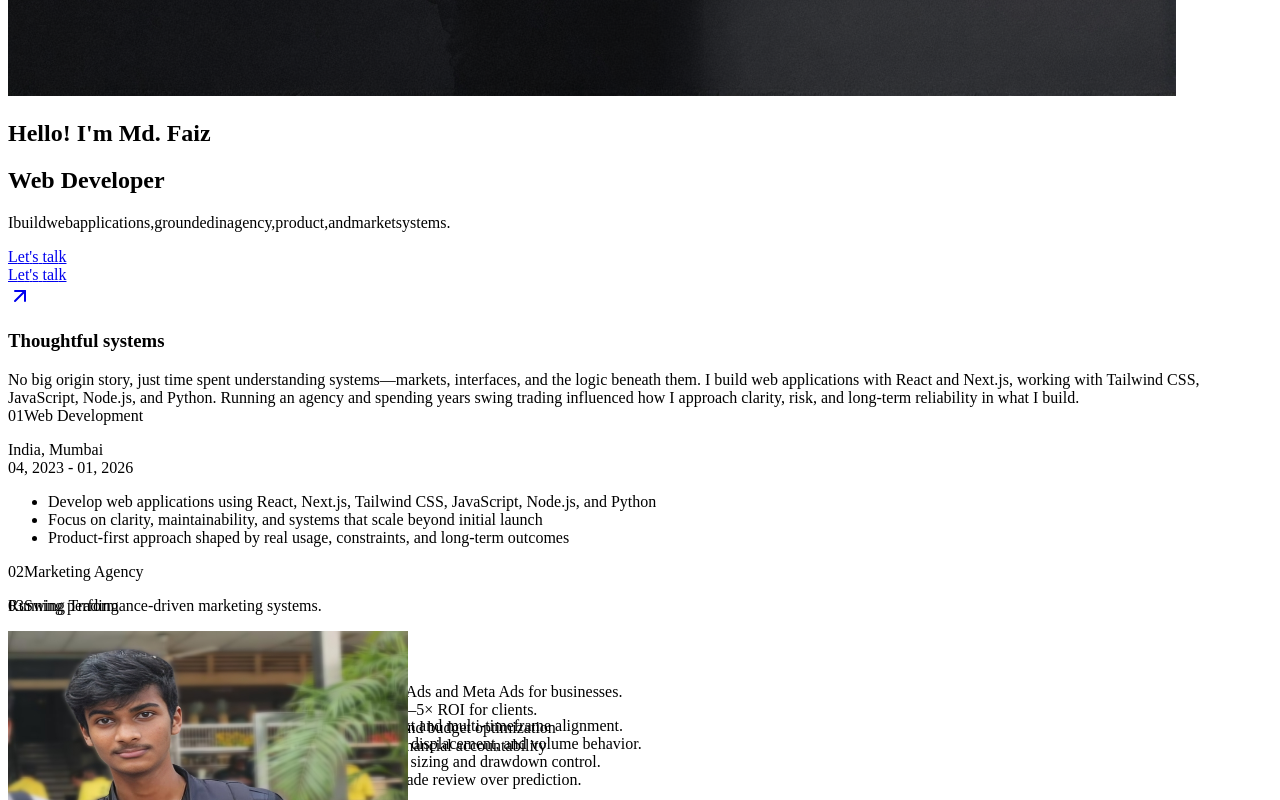
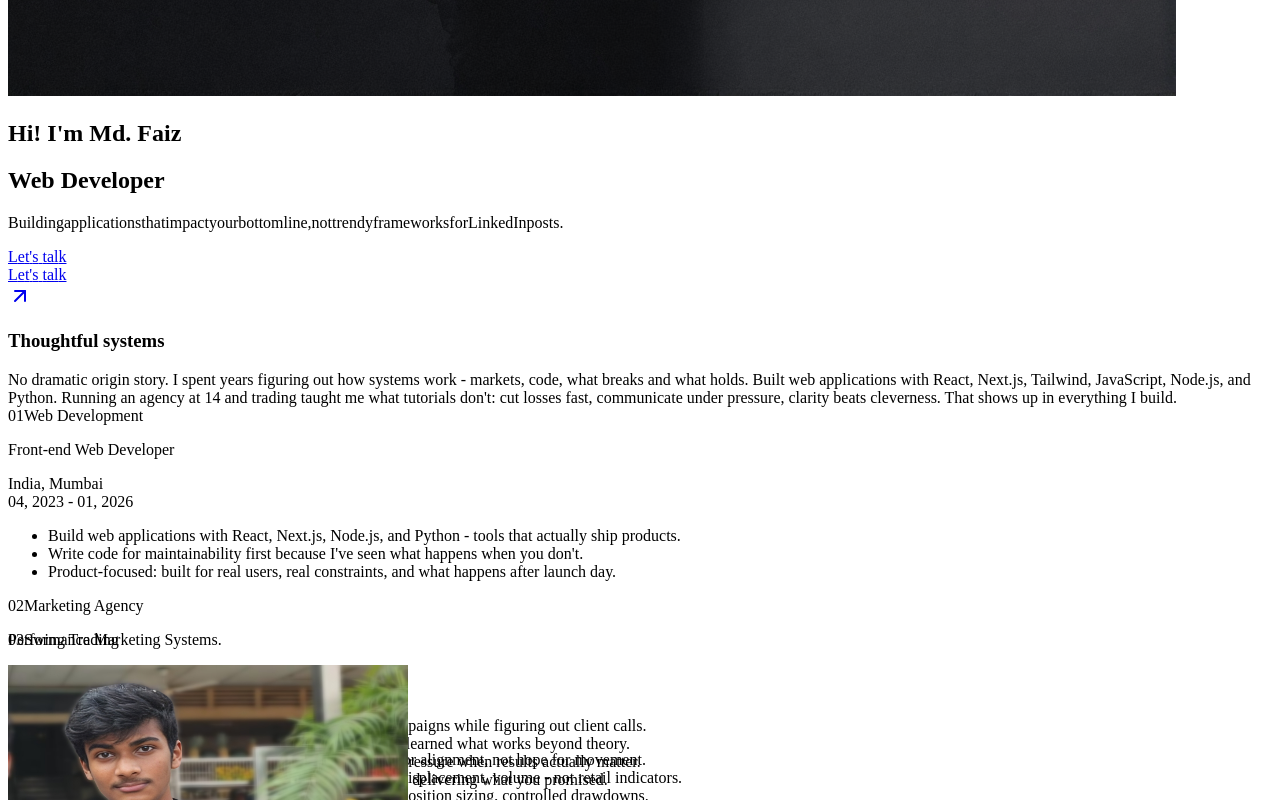
Before and after one commit to MohammadFaizAlam/faizalam-portfolio, a Next.js app: page / in a window 1280 px wide. Shown: the part 900-1700 px from the top of the page. Built offline with nearby package versions, Linux system fonts and the light colour scheme.

Commit message:
updated copywriting

```diff
--- a/src/components/Loader.tsx
+++ b/src/components/Loader.tsx
@@ -41,7 +41,7 @@ const Loader = ({ setHideLoader }: PageLoadProps) => {
           <Transition transition={{ delay: 0.4 }}>
             <div className="text-3xl md:text-5xl w-full md:w-2/5 whitespace-pre-wrap">
               <OpacityTransition>
-                I build web applications, grounded in agency, product, and market systems.
+                Building applications that impact your bottom line, not trendy frameworks for LinkedIn posts
               </OpacityTransition>
             </div>
           </Transition>
--- a/src/components/hero.tsx
+++ b/src/components/hero.tsx
@@ -30,7 +30,7 @@ const Hero = ({ about }: HeroProps) => {
             </Transition>
             <div className="py-6 flex items-center flex-col">
               <h2 className="md:text-7xl text-4xl font-bold overflow-hidden">
-                <SlideIn>Hello! I&apos;m {about.name}</SlideIn>
+                <SlideIn>Hi! I&apos;m {about.name}</SlideIn>
               </h2>
               <h1 className="md:text-7xl text-3xl overflow-hidden">
                 <SlideIn>{about.title}</SlideIn>
--- a/src/dummy.json
+++ b/src/dummy.json
@@ -2,8 +2,8 @@
   "about": {
     "name": "Md. Faiz",
     "title": "Web Developer",
-    "subTitle": "I build web applications, grounded in agency, product, and market systems.",
-    "description": "No big origin story, just time spent understanding systems—markets, interfaces, and the logic beneath them. I build web applications with React and Next.js, working with Tailwind CSS, JavaScript, Node.js, and Python. Running an agency and spending years swing trading influenced how I approach clarity, risk, and long-term reliability in what I build.",
+    "subTitle": "Building applications that impact your bottom line, not trendy frameworks for LinkedIn posts.",
+    "description": "No dramatic origin story. I spent years figuring out how systems work - markets, code, what breaks and what holds. Built web applications with React, Next.js, Tailwind, JavaScript, Node.js, and Python. Running an agency at 14 and trading taught me what tutorials don't: cut losses fast, communicate under pressure, clarity beats cleverness. That shows up in everything I build.",
     "quote": "Thoughtful systems",
     "exp_year": "5",
     "address": "Mumbai, India",
@@ -34,17 +34,17 @@
   "timeline": [
     {
       "company_name": "Indian markets ",
-      "summary": "Market analysis through structure and risk.",
+      "summary": "Technical Analysis & Risk Management",
       "sequence": 6,
       "startDate": "2023-05-12T00:00:00.000Z",
       "endDate": "2026-01-18T00:00:00.000Z",
       "jobTitle": "Swing Trading",
       "jobLocation": "& Crypto",
       "bulletPoints": [
-        "Analyze market structure using higher-timeframe context and multi-timeframe alignment.",
-        "\nStudy institutional participation through liquidity zones, displacement, and volume behavior.",
-        "\nFocus on defined risk–reward setups with strict position sizing and drawdown control.",
-        "\nEmphasize execution discipline, expectancy, and post-trade review over prediction."
+        "Trade market structure using higher timeframes - wait for alignment, not hope for movement.",
+        "\nStudy where institutions enter through liquidity zones, displacement, volume - not retail indicators.",
+        "\nOnly take setups with defined risk-reward ratios, strict position sizing, controlled drawdowns.",
+        "\nFocus on execution discipline and reviewing what actually happened, not predicting what might."
       ],
       "forEducation": true,
       "enabled": true,
@@ -52,16 +52,16 @@
     },
     {
       "company_name": "Swing Trader",
-      "summary": "Introduced to markets by Harshad Mehta scam articles, learned institutional strategies.",
+      "summary": "Started after reading about the '92 scam. Learned by losing, then studying what actually moves price.",
       "sequence": 4,
       "startDate": "2024-03-06T00:00:00.000Z",
       "endDate": "2024-03-20T00:00:00.000Z",
       "jobTitle": "Stock Market & Trading",
       "jobLocation": "Mumbai, India",
       "bulletPoints": [
-        "Study swing trading using market structure, liquidity, and supply-demand zones for precision.",
-        "\nAnalyze institutional participation, multi-timeframe trends, and volume to improve entry and exit timing.",
-        "\nExtended strategies to crypto, applying risk-reward analysis, position sizing, and disciplined trade execution."
+        "Trade market structure and liquidity zones - where institutions actually enter, not where retail thinks they do.",
+        "\nUse multi-timeframe analysis and volume to time entries when probability shifts in my favor.",
+        "\nApplied the same framework to crypto: strict risk-reward ratios, position sizing, and no emotional trades."
       ],
       "forEducation": false,
       "enabled": true,
@@ -69,7 +69,7 @@
     },
     {
       "company_name": "Founder, AgencyGrow",
-      "summary": "Started an agency in class 9 to achieve independence and practical experience.",
+      "summary": "Started at 14 because I wanted my own money and couldn't wait for a degree.",
       "sequence": 3,
       "startDate": "2023-10-11T00:00:00.000Z",
       "endDate": "2024-03-28T00:00:00.000Z",
@@ -77,8 +77,8 @@
       "jobLocation": "Mumbai, India",
       "bulletPoints": [
         "Launched AgencyGrow at a young age, running performance-driven ad campaigns for clients.",
-        "\nManaged Google Ads, Meta Ads, creatives, and budgets to generate measurable ROI.",
-        "\nLearned real-world execution, client communication, and decision-making under pressure."
+        "\nManaged Google and Meta budgets for real clients, delivered 2-5x ROI under actual pressure.",
+        "\nFigured out how to talk to clients twice my age and deliver results they'd actually pay for."
       ],
       "forEducation": false,
       "enabled": true,
@@ -86,17 +86,17 @@
     },
     {
       "company_name": "AgencyGrow, ",
-      "summary": "Running performance-driven marketing systems.",
+      "summary": "Performance Marketing Systems.",
       "sequence": 2,
       "startDate": "2023-02-24T00:00:00.000Z",
       "endDate": "2026-01-18T00:00:00.000Z",
       "jobTitle": "Marketing Agency",
       "jobLocation": "India, Mumbai",
       "bulletPoints": [
-        "Founded and operated AgencyGrow, delivering Google Ads and Meta Ads for businesses.",
-        "\nWorked with expert ad managers to achieve consistent 2–5× ROI for clients.",
-        "\nHands-on experience with funnels, creatives, tracking, and budget optimization",
-        "\nLearned execution under pressure, deadlines, and real financial accountability\n"
+        "Founded AgencyGrow at 14 - ran Google and Meta campaigns while figuring out client calls.",
+        "\nWorked with ad managers to consistently hit 2-5x ROI, learned what works beyond theory.",
+        "\nHandled funnels, creatives, tracking, budgets - and the pressure when results actually matter.",
+        "\nGot real experience with deadlines, financial stakes, and delivering what you promised.\n"
       ],
       "forEducation": true,
       "enabled": true,
@@ -116,8 +116,8 @@
       "jobLocation": "Mumbai, India",
       "bulletPoints": [
         "Completed 10th boards at Raigad Military School with structured learning environment.",
-        "Studied 11th–12th at Rajhans Vidyalaya in the science stream, exploring technology and logical thinking.",
-        "Developed early habits of discipline, focus, and problem-solving that still guide decisions today."
+        "Switched to Rajhans Vidyalaya for science stream - started actually caring about how things work.",
+        "The discipline stuck around longer than the textbooks did, turns out that matters more."
       ],
       "forEducation": false,
       "enabled": true,
@@ -125,7 +125,7 @@
     },
     {
       "company_name": "India, ",
-      "summary": "",
+      "summary": "Front-end Web Developer",
       "sequence": 1,
       "icon": {
         "public_id": "1706289470834-siro83",
@@ -136,9 +136,9 @@
       "jobTitle": "Web Development",
       "jobLocation": "Mumbai",
       "bulletPoints": [
-        "Develop web applications using React, Next.js, Tailwind CSS, JavaScript, Node.js, and Python",
-        " Focus on clarity, maintainability, and systems that scale beyond initial launch ",
-        " Product-first approach shaped by real usage, constraints, and long-term outcomes"
+        "Build web applications with React, Next.js, Node.js, and Python - tools that actually ship products.",
+        "Write code for maintainability first because I've seen what happens when you don't.",
+        "Product-focused: built for real users, real constraints, and what happens after launch day."
       ],
       "forEducation": true,
       "enabled": true,
```
